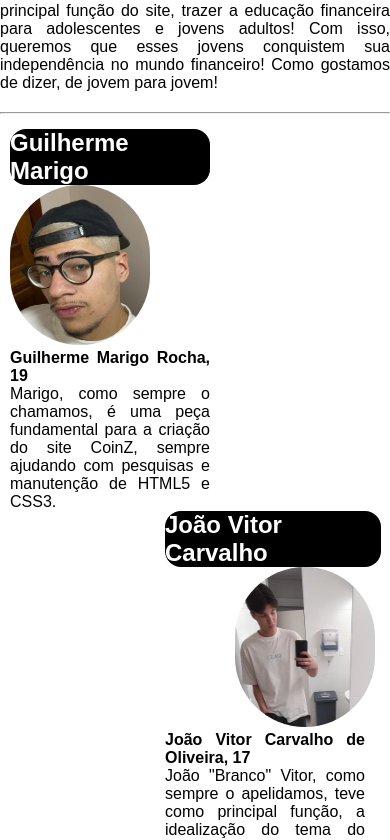
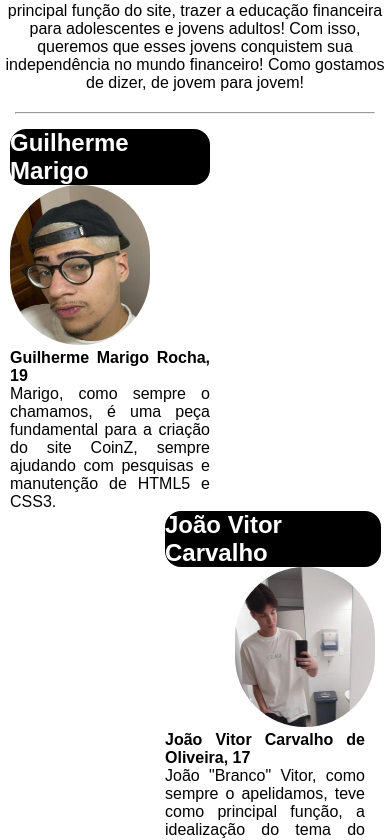
Before and after one commit to theobarcelos/CoinZ, a plain HTML site: page src/pages/quem.html in a window 390 px wide. Shown: the part 155-995 px from the top of the page. Drawn offline with Linux system fonts and the light colour scheme; a web font is replaced by a local one.

Commit message:
ATT
Atualizando distância entre seções, e atualizando estilo da linha divisória

```diff
--- a/src/style/quem.css
+++ b/src/style/quem.css
@@ -100,14 +100,13 @@
         margin-bottom: 20px;
     }
     .p-quem-somos{
-        text-align: justify;
+        text-align: center;
         width: 27rem;
     }
 
     /* Linha divisória */
     .black-line{
-        margin-top: 15px;
-        margin-bottom: 15px;
+        margin: 15px;
         background: black;
     }
 
--- a/src/style/videos.css
+++ b/src/style/videos.css
@@ -94,8 +94,7 @@
     /* Linha Divisória */
     .black-line{
         background-color: black;
-        margin-top: 15px;
-        margin-bottom: 15px;
+        margin: 15px
     }
 
     /* Seção de Vídeos */
@@ -105,6 +104,7 @@
     /* Seção O Primo Rico */
     .primorico-container{
         display: grid;
+
     }
     .subt-primorico{
         background-color: black;
@@ -132,6 +132,7 @@
     /* Seção Nath Finanças */
     .nathfinancas-container{
         display: grid;
+        margin-top: 4rem;
     }
     .subt-nathfinancas{
         background-color: black;
@@ -160,6 +161,7 @@
     /* Seção Me Poupe! */
     .mepoupe-container{
         display: grid;
+        margin-top: 4rem;
     }
     .subt-mepoupe{
         background-color: black;
```
